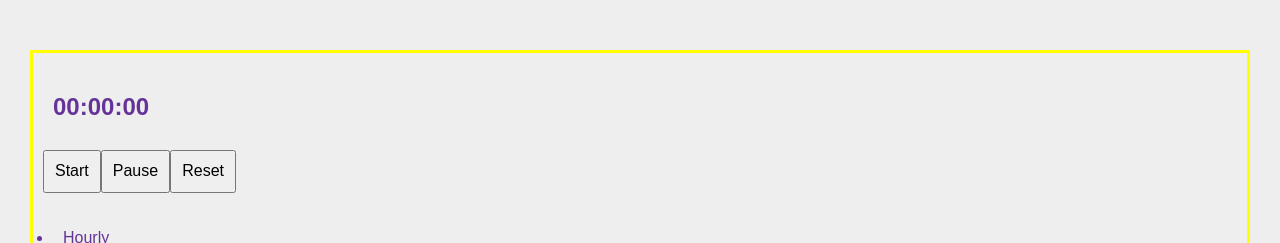
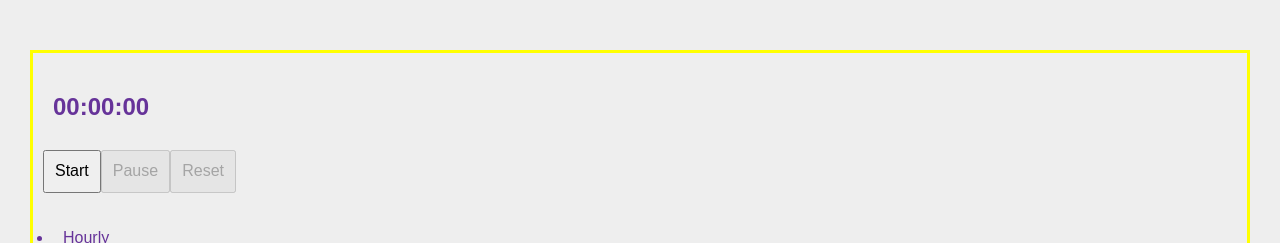
Before and after one commit to tjallen/countdown-app, a React app: page / in a window 1280 px wide. Shown: the top 243 px of the page. Built offline with nearby package versions, Linux system fonts and the light colour scheme; the HTML template or start-up script is replaced by a standard one.

Commit message:
Add some conditional disabled attrs etc to buttons

```diff
--- a/src/components/App.js
+++ b/src/components/App.js
@@ -9,6 +9,7 @@ export default class App extends Component {
       seconds: 0,
       formattedTime: this.formatTime(0),
       paused: false,
+      stopped: true,
     };
     this.tick = this.tick.bind(this);
     this.onTimerStartClick = this.onTimerStartClick.bind(this);
@@ -33,6 +34,7 @@ export default class App extends Component {
     this.timerInterval = setInterval(() => this.tick(timerStartDate), 1000);
     this.setState({
       paused: false,
+      stopped: false,
     });
   }
   onTimerPauseClick() {
@@ -44,6 +46,7 @@ export default class App extends Component {
   onTimerClearClick() {
     this.setState({
       seconds: 0,
+      stopped: true,
       formattedTime: this.formatTime(0),
     }, clearInterval(this.timerInterval));
   }
@@ -76,12 +79,30 @@ export default class App extends Component {
     return paddedNum;
   }
   render() {
+    const isStopped = this.state.stopped;
+    const isPaused = this.state.paused;
+    const isPlaying = this.state.seconds !== 0 && !isPaused;
+    let startButtonText;
+    if (isPaused) {
+      startButtonText = 'Resume';
+    } else {
+      startButtonText = 'Start';
+    }
     return (
       <div className={styles.container}>
         <h2>{this.state.formattedTime}</h2>
-        <button onClick={this.onTimerStartClick}>Start</button>
-        <button onClick={this.onTimerPauseClick}>Pause</button>
-        <button onClick={this.onTimerClearClick}>Reset</button>
+        <button
+          onClick={this.onTimerStartClick}
+          disabled={isPlaying}
+        >{startButtonText}</button>
+        <button
+          onClick={this.onTimerPauseClick}
+          disabled={isPaused || isStopped}
+        >Pause</button>
+        <button
+          onClick={this.onTimerClearClick}
+          disabled={isStopped}
+        >Reset</button>
         <ul>
           <li>Hourly</li>
           <li>Pomorodo</li>
```
